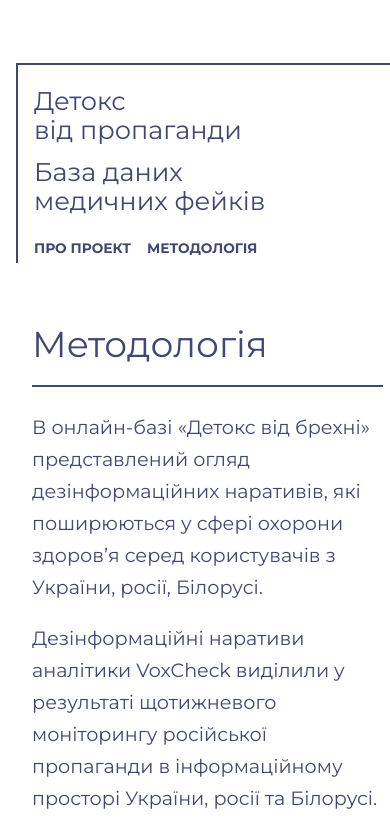
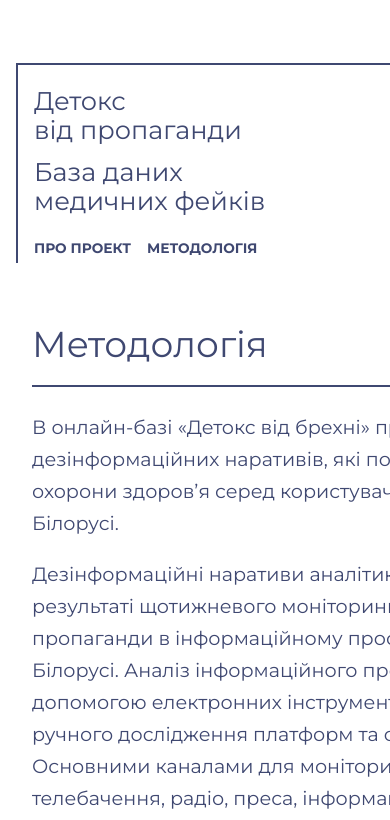
Before and after one commit to sergesoroka/medical-fakes-database, a Next.js app: page /method in a window 390 px wide. Shown: the top 820 px of the page. Built offline with nearby package versions, Linux system fonts and the light colour scheme.

Commit message:
About Mobile Version Styles

```diff
--- a/styles/Home.module.scss
+++ b/styles/Home.module.scss
@@ -282,4 +282,7 @@ $primary-color: #3f4871;
   .singlePageWrap {
     margin-right: 2rem;
   }
+  .aboutPage {
+    width: 100%;
+  }
 }
```
